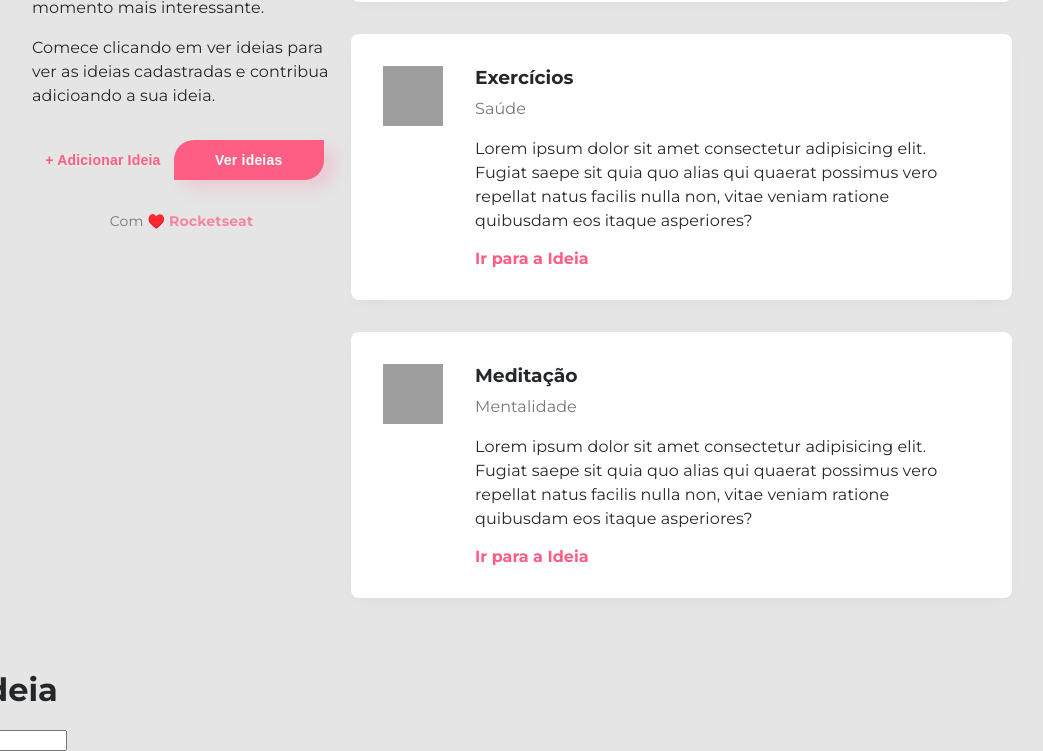
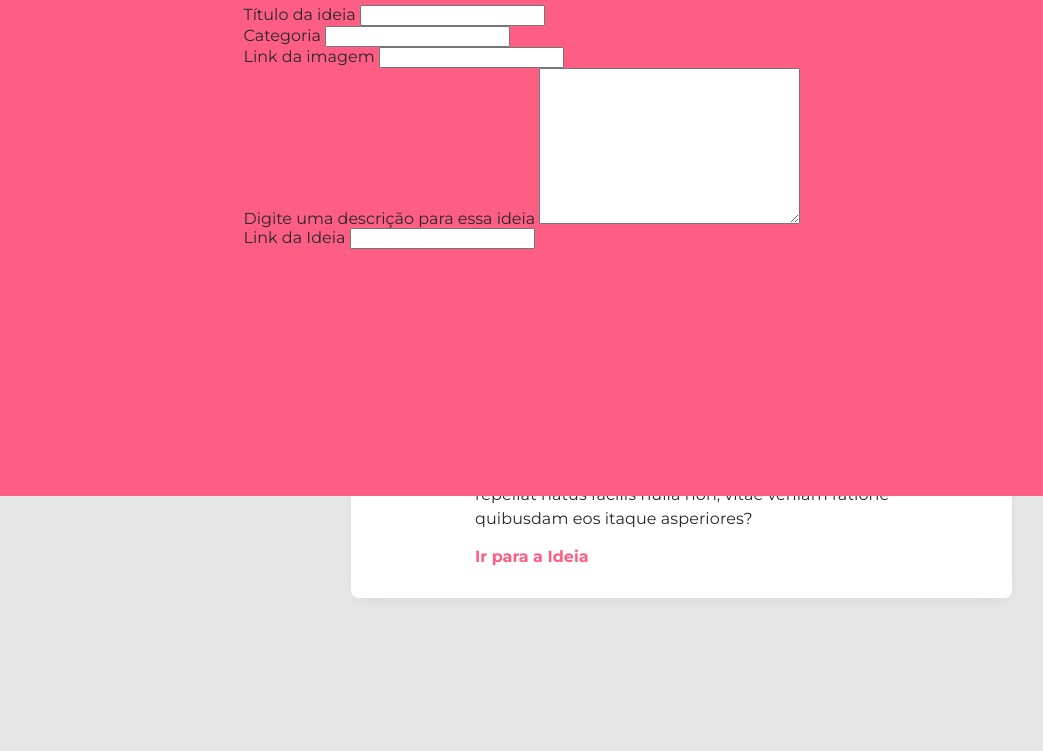
Before and after one commit to EricLoBin/WorkshopDev-Especial-Rocketseat, a plain HTML site: page index.html in a window 1280 px wide. Shown: the part 304-1055 px from the top of the page, without its empty margins (118-1161 px from the left). After the commit the page ends 974 px from the top, so only its background shows below. Drawn offline with Linux system fonts and the light colour scheme; grey boxes are pictures that could not be loaded.

Commit message:
[UPDATE] Aula 2

```diff
--- a/css/style.css
+++ b/css/style.css
@@ -147,3 +147,18 @@ footer a {
 .idea .description{
     margin: 16px 0;
 }
+
+
+/* modal */
+
+#modal {
+    background: #ff5e84;
+    position: absolute;
+    top: 0;
+    width: 100%;
+    height: 100%;
+
+    display: flex;
+    align-items: center;
+    justify-content: center;
+}
--- a/index.html
+++ b/index.html
@@ -85,8 +85,31 @@
         <div class="content">
             <h1>Nova Ideia</h1>
             <form action="">
-                <label for="title"></label>
-                <input type="text" name="title">
+
+                <div class="input-wrapper">
+                    <label for="title">Título da ideia</label>
+                    <input type="text" name="title">
+                </div>
+                <div class="input-wrapper">
+                    <label for="category">Categoria</label>
+                    <input type="text" name="category">
+                </div>
+                <div class="input-wrapper">
+                    <label for="image">Link da imagem</label>
+                    <input type="url" name="image">
+                </div>
+                <div class="input-wrapper">
+                    <label for="description">Digite uma descrição para essa ideia</label>
+                    <textarea type="text" cols="30" rows="10" name="description"></textarea>
+                </div>
+                <div class="input-wrapper">
+                    <label for="link">Link da Ideia</label>
+                    <input type="url" name="title">
+                </div>
+
+                <button>Salvar</button>
+
+
             </form>
         </div>
     </div>
```
